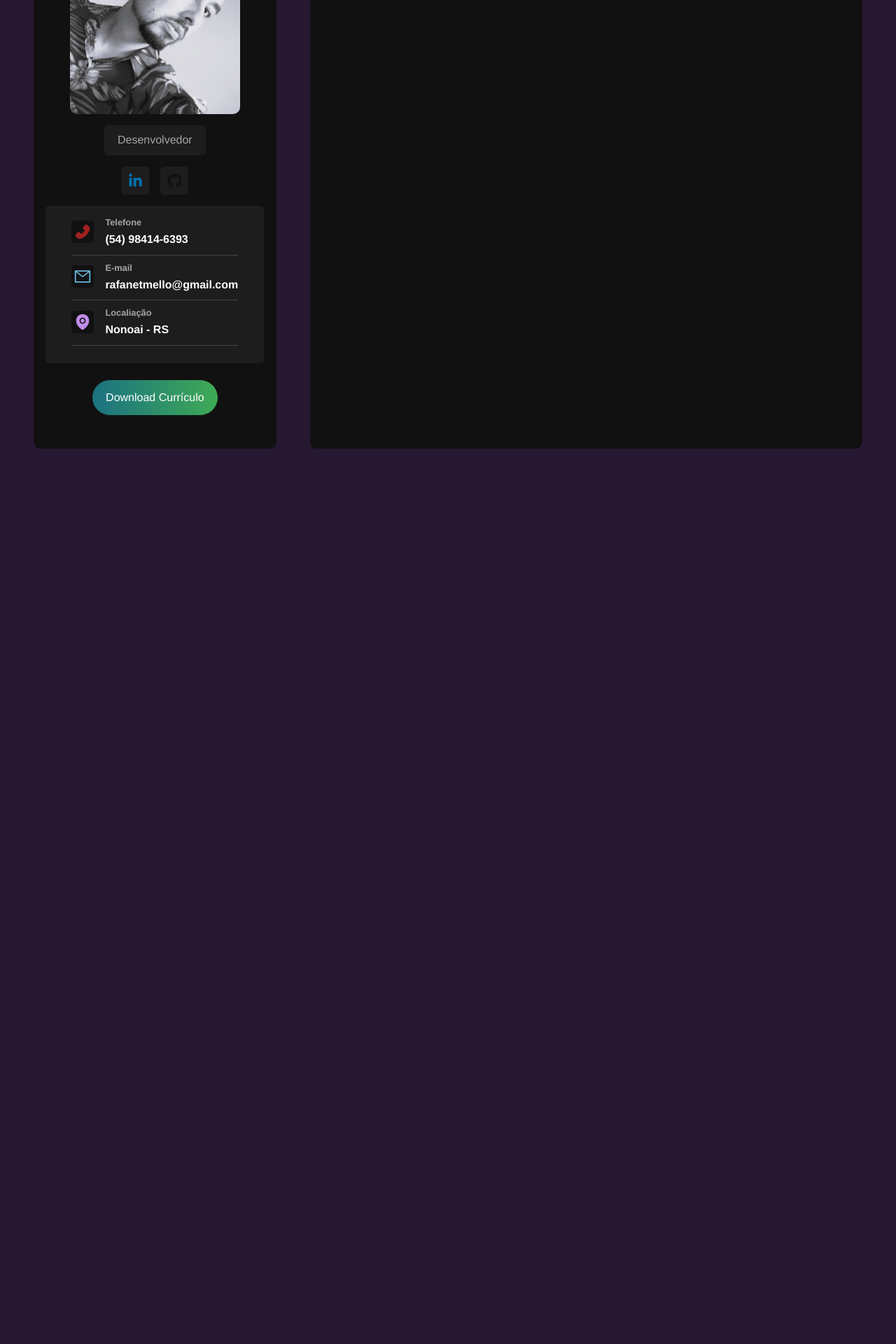
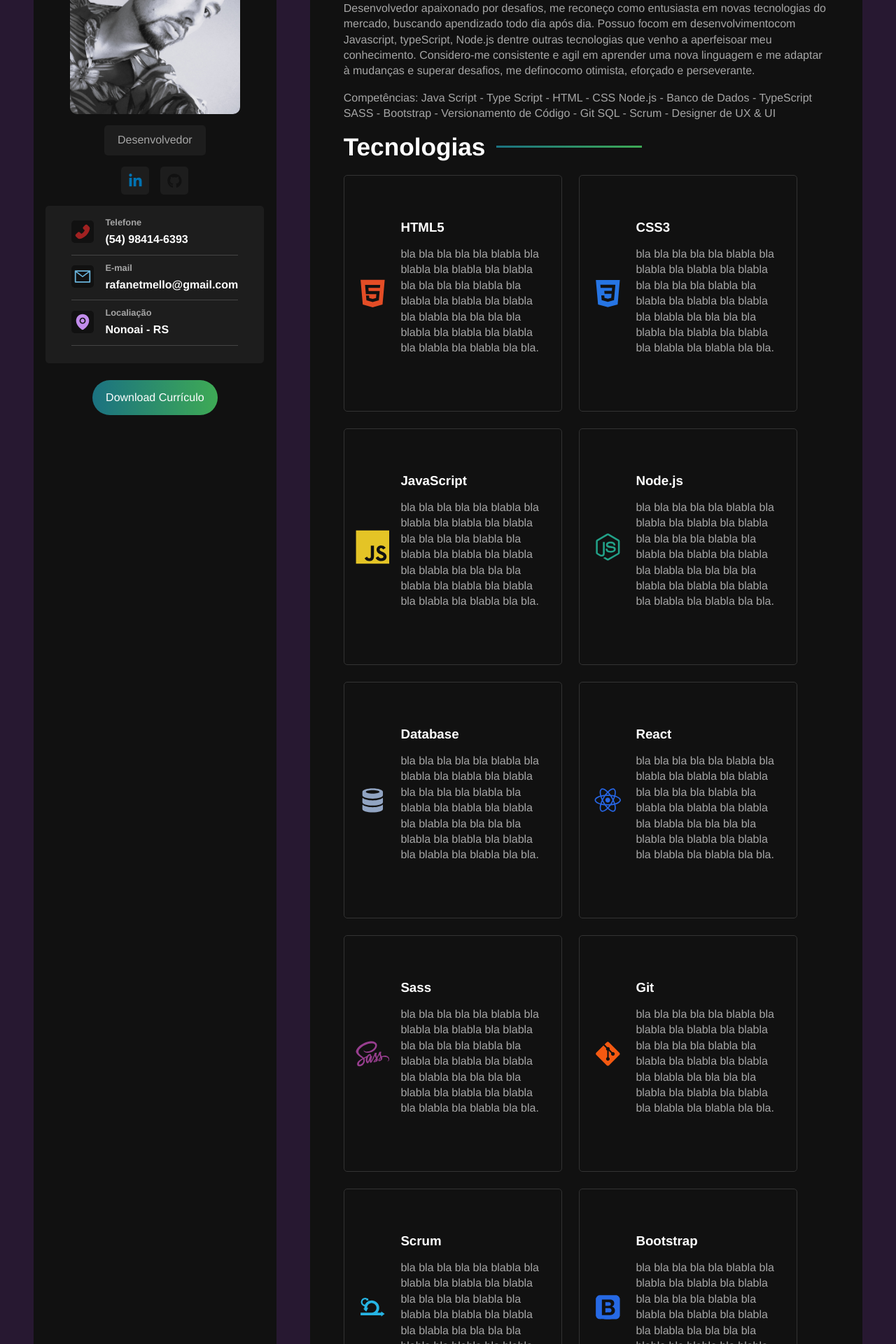
Before and after one commit to RafaelLoureiro/me_web_page, a React (Vite) app: page / in a window 1280 px wide. Shown: the part 360-2280 px from the top of the page at 70% size. Before the commit the page ends 1049 px from the top, so only its background shows below. Built offline with nearby package versions, Linux system fonts and the light colour scheme.

Commit message:
ajustado card page about e icons

```diff
--- /dev/null
+++ b/src/components/AboutContainer.jsx
@@ -0,0 +1,23 @@
+import React from 'react'
+
+const AboutContainer = () => {
+  return (
+    <section className="about-Container">
+      <h2>Sobre</h2>
+      <p>
+        Desenvolvedor apaixonado por desafios, me reconeço como entusiasta em novas tecnologias do mercado, buscando apendizado todo dia após dia.
+        Possuo focom em desenvolvimentocom Javascript, typeScript, Node.js dentre outras tecnologias que venho a aperfeisoar meu conhecimento.
+        Considero-me consistente e agil em aprender uma nova linguagem e me adaptar à mudanças e superar desafios, me definocomo otimista, eforçado e perseverante.
+      </p>
+      <p>
+        Competências:
+        Java Script - Type Script - HTML - CSS
+        Node.js - Banco de Dados - TypeScript
+        SASS - Bootstrap - Versionamento de Código - Git
+        SQL - Scrum - Designer de UX & UI
+      </p>
+    </section>
+  )
+}
+
+export default AboutContainer
--- a/src/components/MainContent.jsx
+++ b/src/components/MainContent.jsx
@@ -1,8 +1,16 @@
 import React from 'react'
 import "../styles/components/maincontent.sass";
+import AboutContainer from './AboutContainer';
+import TechnologiesContainer from './TechnologiesContainer';
+import ProjectsContainer from './ProjectsContainer';
+
 const MainContent = () => {
     return (
-        <main className='mainContent'>MainContent</main>
+        <main className='main-Content' >
+            <AboutContainer />
+            <TechnologiesContainer />
+            <ProjectsContainer />
+        </main>
     )
 };
 
--- /dev/null
+++ b/src/components/ProjectsContainer.jsx
@@ -0,0 +1,17 @@
+import React from 'react'
+
+const ProjectsContainer = () => {
+    return (
+        <section className='projects-Container'>
+            <h2>Projetos</h2>
+            <p>
+
+            </p>
+            <a href='#' className='btn'>
+                Ver Projetos
+            </a>
+        </section>
+    )
+}
+
+export default ProjectsContainer
--- /dev/null
+++ b/src/components/TechnologiesContainer.jsx
@@ -0,0 +1,52 @@
+import {
+  DiHtml5,
+  DiCss3,
+  DiJsBadge,
+  DiNodejsSmall,
+  DiReact,
+  DiSass,
+  DiGit,
+  DiScrum,
+  DiBootstrap,
+  DiDatabase,
+
+} from 'react-icons/di';
+import '../styles/components/technologiescontainer.sass';
+
+const technologies = [
+  { id: 'html', name: 'HTML5', icon: <DiHtml5 /> },
+  { id: 'css', name: 'CSS3', icon: <DiCss3 /> },
+  { id: 'js', name: 'JavaScript', icon: <DiJsBadge /> },
+  { id: 'node', name: 'Node.js', icon: <DiNodejsSmall /> },
+  { id: 'database', name: 'Database', icon: <DiDatabase /> },
+  { id: 'react', name: 'React', icon: <DiReact /> },
+  { id: 'sass', name: 'Sass', icon: <DiSass /> },
+  { id: 'git', name: 'Git', icon: <DiGit /> },
+  { id: 'scrum', name: 'Scrum', icon: <DiScrum /> },
+  { id: 'bootstrap', name: 'Bootstrap', icon: <DiBootstrap /> },
+];
+
+
+const TechnologiesContainer = () => {
+  return (
+    <section className='technologies-Container'>
+      <h2>Tecnologias</h2>
+      <div className='technologies-Grid'>
+        {technologies.map((tech) => (
+          <div className='technologies-Card' id={tech.id} key={tech.id}>
+            {tech.icon}
+            <div className='technologies-Info'>
+              <h3>{tech.name}</h3>
+              <p>bla bla bla bla bla blabla bla blabla bla blabla bla blabla bla bla
+                bla bla blabla bla blabla bla blabla bla blabla bla blabla bla bla
+                bla bla blabla bla blabla bla blabla bla blabla bla blabla bla bla.
+              </p>
+            </div>
+          </div>
+        ))}
+      </div>
+    </section>
+  )
+}
+
+export default TechnologiesContainer
--- a/src/styles/components/informationcontainer.sass
+++ b/src/styles/components/informationcontainer.sass
@@ -10,8 +10,6 @@
     text-align: left
     width: 90%
     border-radius: variables.$card-board-radius
-    #cards-Container
-
 
     #info-card
         @include mixins.center
--- a/src/styles/components/maincontent.sass
+++ b/src/styles/components/maincontent.sass
@@ -1,7 +1,31 @@
 @use '../variables'
+@use '../mixins'
 
-.mainContent
+.main-Content
     background-color: variables.$bg-color
     flex: 2 1 0
     border-radius: variables.$container-board-radius
     padding: 3rem
+
+    section
+        display: flex
+        flex-direction: column
+
+    h2
+        color: variables.$text-color
+        font-size: 2.2rem
+        margin-bottom: 1.3rem
+        @include mixins.center
+        justify-content: start
+        gap: 1rem
+
+        &:after
+         @include mixins.gradient-border
+
+    p
+        color: variables.$text-color-secondary
+        margin-bottom: 1rem
+        line-height: 1.4rem
+    .btn
+        @include mixins.btn
+        align-self: start
--- /dev/null
+++ b/src/styles/components/technologiescontainer.sass
@@ -0,0 +1,54 @@
+@use '../variables'
+@use '../mixins'
+
+.technologies-Container
+    margin-bottom: 1rem
+
+    .technologies-Grid
+        display: flex
+        flex-wrap: wrap
+        gap: 1.5rem
+
+        .technologies-Card
+            @include mixins.center
+            gap: 1rem
+            padding: 1rem
+            border: solid 1px #333
+            width: 45%
+            border-radius: variables.$card-board-radius
+
+            h3
+                color: variables.$text-color
+                margin-bottom: 1rem
+            svg
+                font-size: 19rem
+    #html
+        svg
+            color: #e44d26
+    #css
+        svg
+            color: #2675e4
+    #js
+        svg
+            color: #e4c426
+    #node
+        svg
+            color: #22a188
+    #database
+        svg
+            color: #91a4c2
+    #react
+        svg
+            color: #2665e4
+    #sass
+        svg
+            color: #973e8e
+    #git
+        svg
+            color: #f45911
+    #scrum
+        svg
+            color: #26b4e4
+    #bootstrap
+        svg
+            color: #2669e4
--- a/src/styles/mixins.sass
+++ b/src/styles/mixins.sass
@@ -11,3 +11,8 @@
     background: variables.$gradient
     text-decoration: none
     border-radius: 3rem
+@mixin gradient-border
+    content: ''
+    background: variables.$gradient
+    height: 3px
+    width: 30%
```
